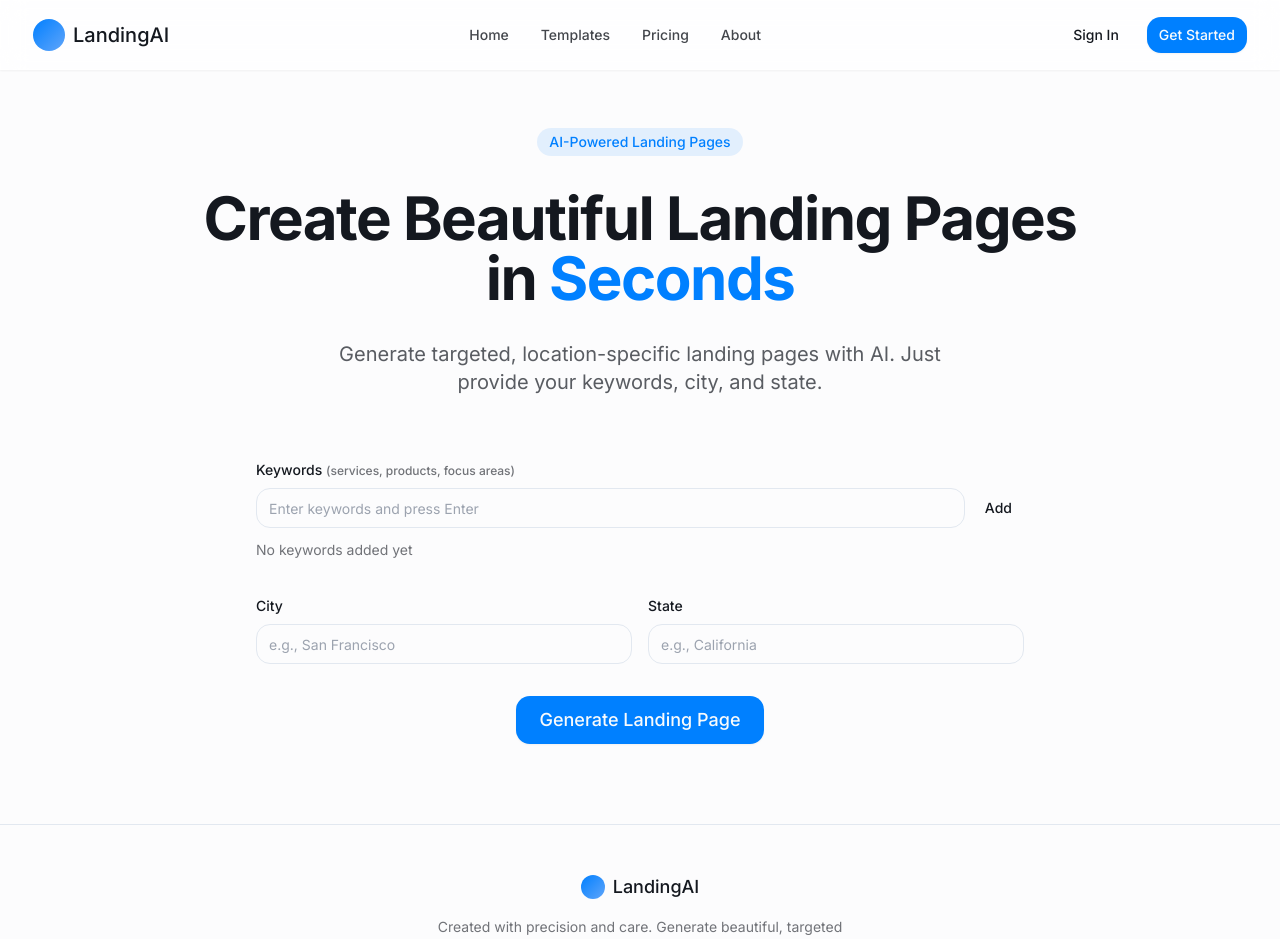
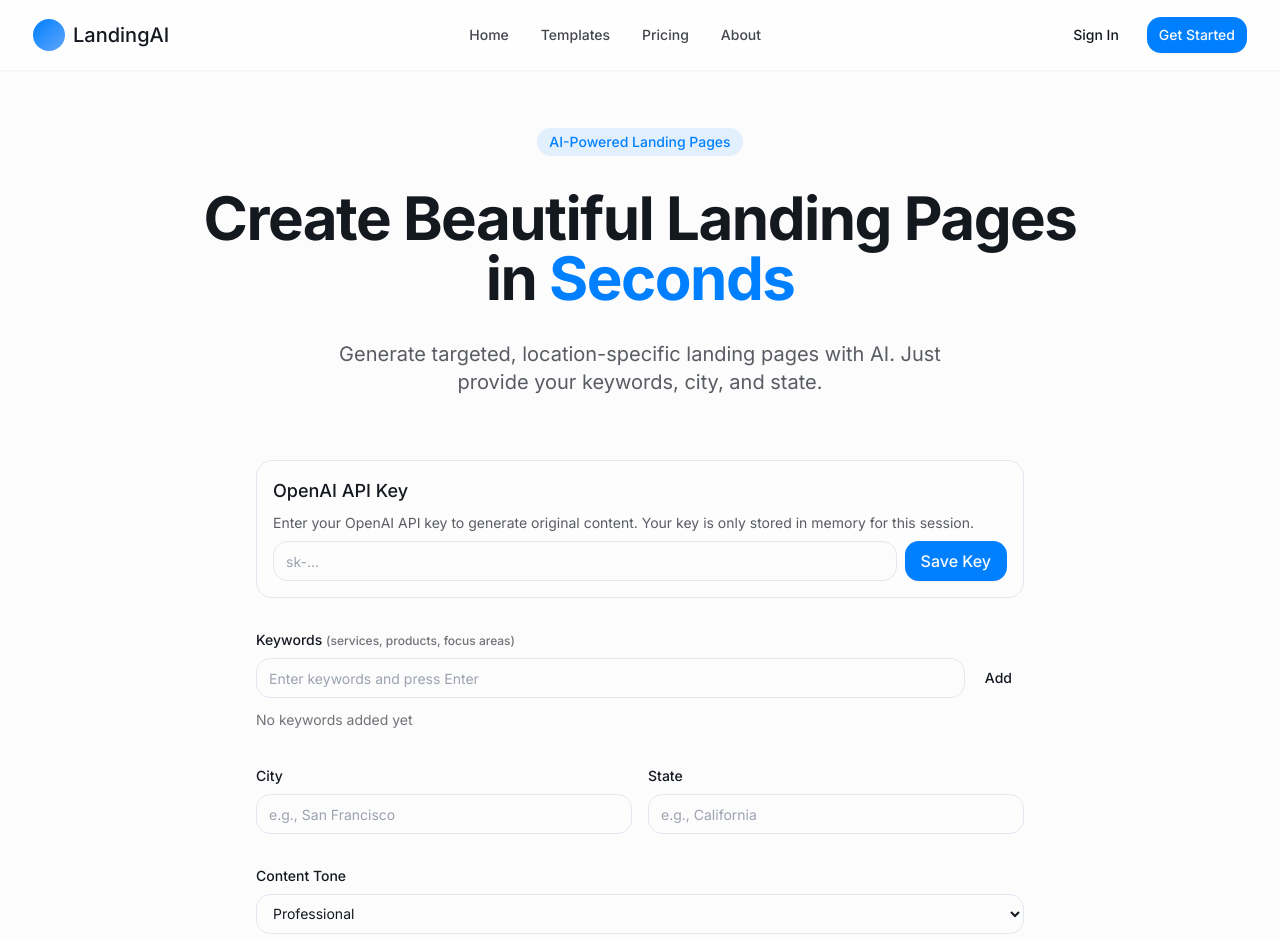
Before and after one commit to Brentiscool1234/quick-landing-alchemist, a React (Vite) app: page / in a window 1280 px wide. Shown: the top 939 px of the page. Built offline with nearby package versions, Linux system fonts and the light colour scheme.

Commit message:
Integrate OpenAI API
Integrate OpenAI API to generate original content.

```diff
--- /dev/null
+++ b/src/components/ApiKeyInput.tsx
@@ -0,0 +1,90 @@
+
+import React, { useState, useEffect } from 'react';
+import { Button } from './ui-custom/Button';
+import { getOpenAIApiKey, setOpenAIApiKey } from '@/services/openai';
+import { useToast } from '@/hooks/use-toast';
+
+interface ApiKeyInputProps {
+  onApiKeySet: (isSet: boolean) => void;
+}
+
+const ApiKeyInput: React.FC<ApiKeyInputProps> = ({ onApiKeySet }) => {
+  const [apiKey, setApiKey] = useState('');
+  const [isSaved, setIsSaved] = useState(false);
+  const { toast } = useToast();
+
+  useEffect(() => {
+    // Check if API key is already set
+    const savedKey = getOpenAIApiKey();
+    if (savedKey) {
+      setIsSaved(true);
+      onApiKeySet(true);
+    }
+  }, [onApiKeySet]);
+
+  const handleSaveApiKey = () => {
+    if (!apiKey.trim()) {
+      toast({
+        title: "API Key Required",
+        description: "Please enter your OpenAI API key.",
+        variant: "destructive",
+      });
+      return;
+    }
+
+    setOpenAIApiKey(apiKey.trim());
+    setIsSaved(true);
+    setApiKey('');
+    onApiKeySet(true);
+
+    toast({
+      title: "API Key Saved",
+      description: "Your OpenAI API key has been saved for this session.",
+    });
+  };
+
+  const handleRemoveApiKey = () => {
+    setOpenAIApiKey('');
+    setIsSaved(false);
+    onApiKeySet(false);
+
+    toast({
+      title: "API Key Removed",
+      description: "Your OpenAI API key has been removed.",
+    });
+  };
+
+  return (
+    <div className="w-full p-4 border border-border rounded-lg mb-6 bg-card/50">
+      <h3 className="text-lg font-medium mb-2">OpenAI API Key</h3>
+      {isSaved ? (
+        <div className="space-y-2">
+          <p className="text-sm text-foreground/70">API key is set for this session</p>
+          <Button variant="outline" size="sm" onClick={handleRemoveApiKey}>
+            Remove API Key
+          </Button>
+        </div>
+      ) : (
+        <div className="space-y-2">
+          <p className="text-sm text-foreground/70 mb-2">
+            Enter your OpenAI API key to generate original content. Your key is only stored in memory for this session.
+          </p>
+          <div className="flex items-center gap-2">
+            <input
+              type="password"
+              value={apiKey}
+              onChange={(e) => setApiKey(e.target.value)}
+              className="flex h-10 w-full rounded-md border border-input bg-background px-3 py-2 text-sm focus:outline-none focus:ring-2 focus:ring-primary/20"
+              placeholder="sk-..."
+            />
+            <Button onClick={handleSaveApiKey}>
+              Save Key
+            </Button>
+          </div>
+        </div>
+      )}
+    </div>
+  );
+};
+
+export default ApiKeyInput;
--- a/src/components/LandingGenerator.tsx
+++ b/src/components/LandingGenerator.tsx
@@ -5,6 +5,8 @@ import { Button } from './ui-custom/Button';
 import { Badge } from './ui-custom/Badge';
 import GeneratedLanding from './GeneratedLanding';
 import { downloadFile, generateTextFile, generateHtmlFile } from '@/utils/exportUtils';
+import ApiKeyInput from './ApiKeyInput';
+import { useToast } from '@/hooks/use-toast';
 
 interface KeywordBadgeProps {
   keyword: string;
@@ -32,9 +34,12 @@ const LandingGenerator = () => {
   const [keywords, setKeywords] = useState<string[]>([]);
   const [city, setCity] = useState('');
   const [state, setState] = useState('');
+  const [tone, setTone] = useState('professional');
+  const [isApiKeySet, setIsApiKeySet] = useState(false);
   const [isGenerating, setIsGenerating] = useState(false);
   const [generatedContent, setGeneratedContent] = useState<any>(null);
   const [error, setError] = useState<string | null>(null);
+  const { toast } = useToast();
 
   const addKeyword = () => {
     if (keyword.trim() && !keywords.includes(keyword.trim())) {
@@ -55,6 +60,11 @@ const LandingGenerator = () => {
   };
 
   const handleGenerate = async () => {
+    if (!isApiKeySet) {
+      setError('Please set your OpenAI API key first.');
+      return;
+    }
+
     if (keywords.length === 0) {
       setError('Please add at least one keyword.');
       return;
@@ -77,12 +87,23 @@ const LandingGenerator = () => {
       const content = await generateLandingContent({
         keywords,
         city,
-        state
+        state,
+        tone
       });
 
       setGeneratedContent(content);
+      toast({
+        title: "Content Generated",
+        description: "Your landing page content has been successfully generated.",
+      });
     } catch (err) {
-      setError('Failed to generate content. Please try again.');
+      const errorMessage = err instanceof Error ? err.message : 'Failed to generate content. Please try again.';
+      setError(errorMessage);
+      toast({
+        title: "Error",
+        description: errorMessage,
+        variant: "destructive",
+      });
       console.error(err);
     } finally {
       setIsGenerating(false);
@@ -103,6 +124,11 @@ const LandingGenerator = () => {
     const textContent = generateTextFile(generatedContent, city, state, keywords);
     const filename = `${city}-${state}-${keywords[0]}.txt`.toLowerCase().replace(/\s+/g, '-');
     downloadFile(textContent, filename);
+
+    toast({
+      title: "Downloaded",
+      description: "Text file has been downloaded successfully.",
+    });
   };
 
   const handleDownloadHTML = () => {
@@ -111,7 +137,20 @@ const LandingGenerator = () => {
     const htmlContent = generateHtmlFile(generatedContent, city, state, keywords);
     const filename = `${city}-${state}-${keywords[0]}.html`.toLowerCase().replace(/\s+/g, '-');
     downloadFile(htmlContent, filename);
+
+    toast({
+      title: "Downloaded",
+      description: "HTML file has been downloaded successfully.",
+    });
   };
+
+  const toneOptions = [
+    { value: 'professional', label: 'Professional' },
+    { value: 'friendly', label: 'Friendly' },
+    { value: 'authoritative', label: 'Authoritative' },
+    { value: 'conversational', label: 'Conversational' },
+    { value: 'enthusiastic', label: 'Enthusiastic' }
+  ];
 
   return (
     <div className="w-full max-w-3xl mx-auto">
@@ -135,6 +174,8 @@ const LandingGenerator = () => {
         </div>
       ) : (
         <div className="space-y-8 animate-fade-in">
+          <ApiKeyInput onApiKeySet={setIsApiKeySet} />
+
           <div className="space-y-2">
             <label className="block text-sm font-medium">
               Keywords <span className="text-xs text-foreground/60">(services, products, focus areas)</span>
@@ -199,6 +240,23 @@ const LandingGenerator = () => {
             </div>
           </div>
 
+          <div className="space-y-2">
+            <label className="block text-sm font-medium">
+              Content Tone
+            </label>
+            <select
+              value={tone}
+              onChange={(e) => setTone(e.target.value)}
+              className="flex h-10 w-full rounded-md border border-input bg-background px-3 py-2 text-sm focus:outline-none focus:ring-2 focus:ring-primary/20"
+            >
+              {toneOptions.map(option => (
+                <option key={option.value} value={option.value}>
+                  {option.label}
+                </option>
+              ))}
+            </select>
+          </div>
+
           {error && (
             <div className="text-sm text-red-500 animate-fade-in">
               {error}
@@ -211,6 +269,7 @@ const LandingGenerator = () => {
               isLoading={isGenerating}
               onClick={handleGenerate}
               className="transition-all duration-300"
+              disabled={!isApiKeySet}
             >
               {isGenerating ? 'Generating...' : 'Generate Landing Page'}
             </Button>
--- a/src/services/openai.ts
+++ b/src/services/openai.ts
@@ -3,6 +3,7 @@ interface GenerationParams {
   keywords: string[];
   city: string;
   state: string;
+  tone?: string;
 }
 
 interface GeneratedContent {
@@ -15,12 +16,106 @@ interface GeneratedContent {
   }[];
 }
 
-// Mock data generator function - in a real app, this would call the OpenAI API
+let openaiApiKey = '';
+
+export const setOpenAIApiKey = (apiKey: string) => {
+  openaiApiKey = apiKey;
+};
+
+export const getOpenAIApiKey = () => {
+  return openaiApiKey;
+};
+
 export async function generateLandingContent(params: GenerationParams): Promise<GeneratedContent> {
+  const { keywords, city, state, tone = 'professional' } = params;
+
+  if (!openaiApiKey) {
+    throw new Error('OpenAI API key is not set. Please provide your API key.');
+  }
+
+  console.log("Generating content with params:", params);
+
+  const prompt = `Create SEO-optimized landing page content for a local business in ${city}, ${state} focused on ${keywords.join(", ")}.
+  The content should be text-only and optimized for local SEO, with natural placement of location keywords and service keywords.
+
+  Use a ${tone} tone throughout the content.
+
+  Include the following sections:
+  1. Introduction (emphasize local service in ${city}, ${state})
+  2. Why Us section (highlight local expertise and benefits specific to ${city})
+  3. Things to do in ${city}, ${state} section (provide useful local information)
+  4. FAQ section (4 questions and answers, all with local relevance)
+
+  For each section, naturally include:
+  - The main keyword "${keywords[0]}" multiple times
+  - Secondary keywords: ${keywords.slice(1).join(", ")}
+  - Location terms: "${city}", "${state}", and related local areas
+  - Natural variations of these terms
+
+  Format the response as JSON with the following structure:
+  {
+    "introduction": "...",
+    "whyUs": "...",
+    "thingsToDo": "...",
+    "faq": [
+      {
+        "question": "...",
+        "answer": "..."
+      },
+      ...
+    ]
+  }`;
+
+  try {
+    const response = await fetch('https://api.openai.com/v1/chat/completions', {
+      method: 'POST',
+      headers: {
+        'Authorization': `Bearer ${openaiApiKey}`,
+        'Content-Type': 'application/json',
+      },
+      body: JSON.stringify({
+        model: "gpt-4o",
+        messages: [
+          {
+            role: "system",
+            content: "You are a local SEO expert specializing in creating compelling, location-specific landing page content that ranks well in local search results."
+          },
+          {
+            role: "user",
+            content: prompt
+          }
+        ],
+        temperature: 0.7,
+        response_format: { type: "json_object" }
+      }),
+    });
+
+    if (!response.ok) {
+      const errorData = await response.json();
+      throw new Error(`OpenAI API Error: ${errorData.error?.message || 'Unknown error'}`);
+    }
+
+    const data = await response.json();
+
+    // Parse the response
+    try {
+      const content = JSON.parse(data.choices[0].message.content || "{}");
+      return content as GeneratedContent;
+    } catch (parseError) {
+      console.error("Error parsing OpenAI response:", parseError);
+      throw new Error("Failed to parse the generated content. Please try again.");
+    }
+  } catch (error) {
+    console.error("Error generating content with OpenAI:", error);
+    throw new Error(error instanceof Error ? error.message : "Failed to generate content. Please try again.");
+  }
+}
+
+// Fallback mock function in case the API call fails or for testing
+export async function generateMockLandingContent(params: GenerationParams): Promise<GeneratedContent> {
   const { keywords, city, state } = params;
 
-  // Log what we would send to OpenAI
-  console.log("Generating content with params:", params);
+  console.log("Using MOCK content with params:", params);
 
   // This is where you would make the actual API call to OpenAI
   // For now, we'll simulate a delay and return mock data
@@ -54,70 +149,3 @@ export async function generateLandingContent(params: GenerationParams): Promise<
     ]
   };
 }
-
-// In a real implementation, you would add the API key and actual OpenAI API call:
-/*
-import OpenAI from 'openai';
-
-const openai = new OpenAI({
-  apiKey: process.env.OPENAI_API_KEY || 'your-api-key-here',
-});
-
-export async function generateLandingContent(params: GenerationParams): Promise<GeneratedContent> {
-  const { keywords, city, state } = params;
-
-  const prompt = `Create SEO-optimized landing page content for a local business in ${city}, ${state} focused on ${keywords.join(", ")}.
-  The content should be text-only and optimized for local SEO, with natural placement of location keywords and service keywords.
-
-  Include the following sections:
-  1. Introduction (emphasize local service in ${city}, ${state})
-  2. Why Us section (highlight local expertise and benefits specific to ${city})
-  3. Things to do in ${city}, ${state} section (provide useful local information)
-  4. FAQ section (4 questions and answers, all with local relevance)
-
-  For each section, naturally include:
-  - The main keyword "${keywords[0]}" multiple times
-  - Secondary keywords: ${keywords.slice(1).join(", ")}
-  - Location terms: "${city}", "${state}", and related local areas
-  - Natural variations of these terms
-
-  Format the response as JSON with the following structure:
-  {
-    "introduction": "...",
-    "whyUs": "...",
-    "thingsToDo": "...",
-    "faq": [
-      {
-        "question": "...",
-        "answer": "..."
-      },
-      ...
-    ]
-  }`;
-
-  try {
-    const response = await openai.chat.completions.create({
-      model: "gpt-4o",
-      messages: [
-        {
-          role: "system",
-          content: "You are a local SEO expert specializing in creating compelling, location-specific landing page content that ranks well in local search results."
-        },
-        {
-          role: "user",
-          content: prompt
-        }
-      ],
-      temperature: 0.7,
-      response_format: { type: "json_object" }
-    });
-
-    // Parse the response
-    const content = JSON.parse(response.choices[0].message.content || "{}");
-    return content as GeneratedContent;
-  } catch (error) {
-    console.error("Error generating content with OpenAI:", error);
-    throw new Error("Failed to generate content. Please try again.");
-  }
-}
-*/
```
